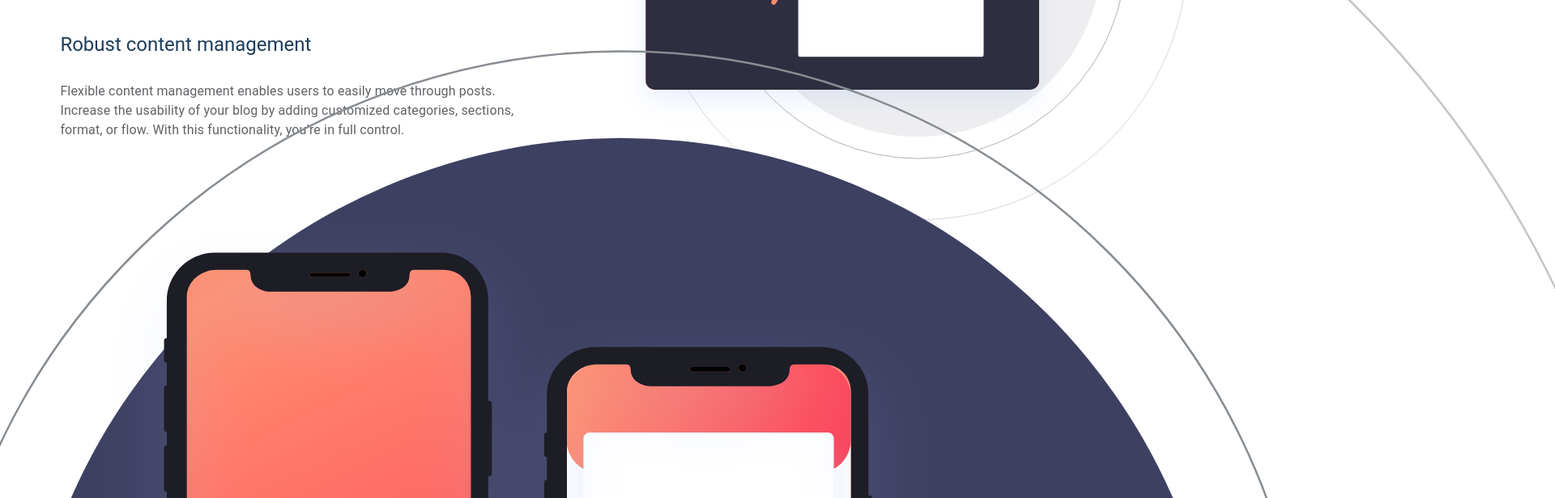
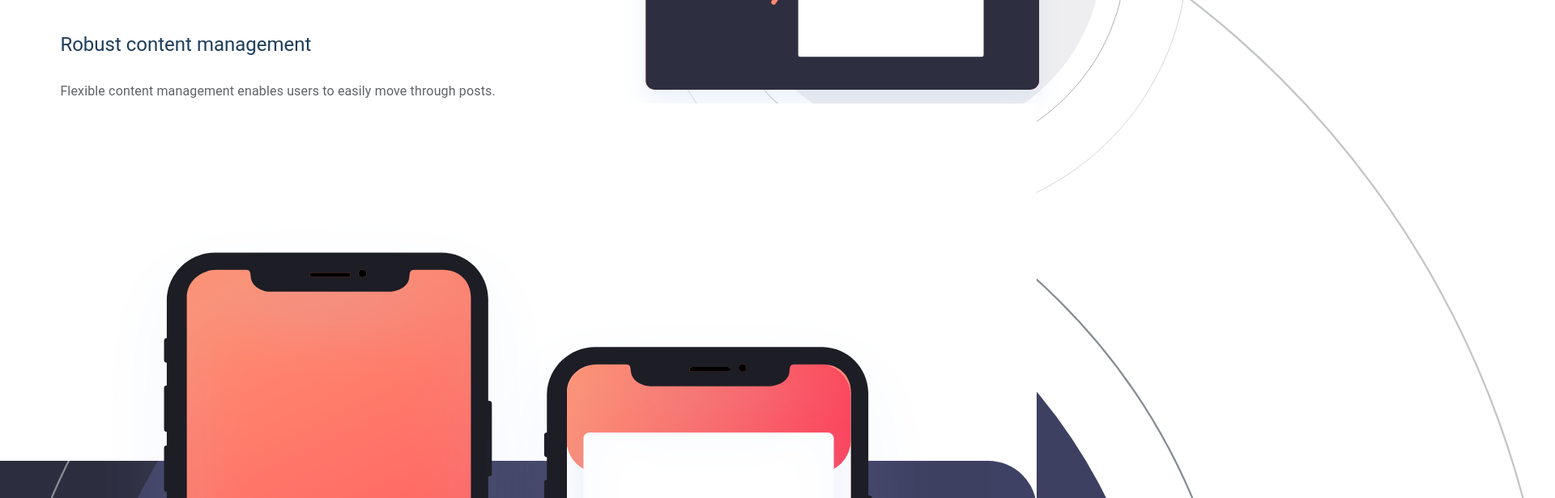
Before and after one commit to TifennQ/FrontEndMenterBlogr, a React (Create React App) app: page / in a window 1280 px wide. Shown: the part 1040-1656 px from the top of the page at 81% size, 1920 px wide, since content can reach past the window. Built offline with nearby package versions, Linux system fonts and the light colour scheme.

Commit message:
Bg image and color radius : still to do : adjust values

```diff
--- a/src/components/Section1.js
+++ b/src/components/Section1.js
@@ -10,6 +10,9 @@ const useStyles = makeStyles((theme) => ({
         justifyContent: 'center',
         alignItems: 'center',
         marginTop: "20%",
+        backgroundColor: 'white',
+        zIndex: "99",
+        position: "relative",
         [theme.breakpoints.up('sm')]: {
             marginTop: "8%",
         }
--- a/src/components/Section2.js
+++ b/src/components/Section2.js
@@ -6,9 +6,13 @@ import bgCircles from '../images/bg-pattern-circles.svg'
 const useStyles = makeStyles((theme) => ({
     section2_mainContainer: {
         marginTop: "20%",
+        paddingBottom: "20%",
         paddingLeft: "10%",
         paddingRight: "10%",
         textAlign: 'center',
+        position: "relative",
+        backgroundColor: 'hsl(237, 17%, 21%)',
+        borderRadius: "0 0 0 100px",
         // backgroundImage: `url(${bgCircles})`,
         // backgroundRepeat: "no-repeat",
         // backgroundPosition: 'center',
@@ -21,9 +25,39 @@ const useStyles = makeStyles((theme) => ({
         position: "absolute",
         zIndex: "80",
         width: "100%",
-        transform: 'scale(2)',
+        transform: 'scale(1.8)',
         "& img": {
             width: "100%",
+        }
+    },
+    backgroundWhite: {
+        position: "absolute",
+        zIndex: "99",
+        backgroundColor: "white",
+        width: "100%",
+        height: "30%",
+        left: "0",
+        top: "-10%",
+        "&:after": {
+            content: '""',
+            backgroundColor: "white",
+            position: "absolute",
+            zIndex: "98",
+            width: "60px",
+            height: "65px",
+            right: "0",
+            top: "100%"
+        },
+        "&:before": {
+            content: '""',
+            backgroundColor: '#3E4164',
+            position: "absolute",
+            zIndex: "99",
+            width: "60px",
+            height: "65px",
+            right: "0",
+            top: "100%",
+            borderRadius: "0 100px 0 0"
         }
     },
     titles: {
@@ -32,7 +66,7 @@ const useStyles = makeStyles((theme) => ({
         color: "hsl(0, 0%, 100%)",
     },
     para: {
-        color: "#606266",
+        color: "hsl(0, 0%, 100%)",
         marginTop: "5%"
     },
     phones: {
@@ -52,6 +86,9 @@ const Section2 = ({isDesktop}) => {
     return (
         <>
           <div className={classes.section2_mainContainer}>
+            <div className={classes.backgroundWhite}>
+
+            </div>
             <div className={classes.bgCircles}>
                 <img src={bgCircles} alt="Phones image" />
             </div>
@@ -64,6 +101,7 @@ const Section2 = ({isDesktop}) => {
                     With reliability and speed in mind, worldwide data centers provide the backbone for ultra-fast connectivity.
                     This ensures your site will load instantly, no matter where your readers are, keeping your site competitive.
                 </Typography>
+                {/* TODO : rogner image png */}
             </div>
           </div>
         </>
```
